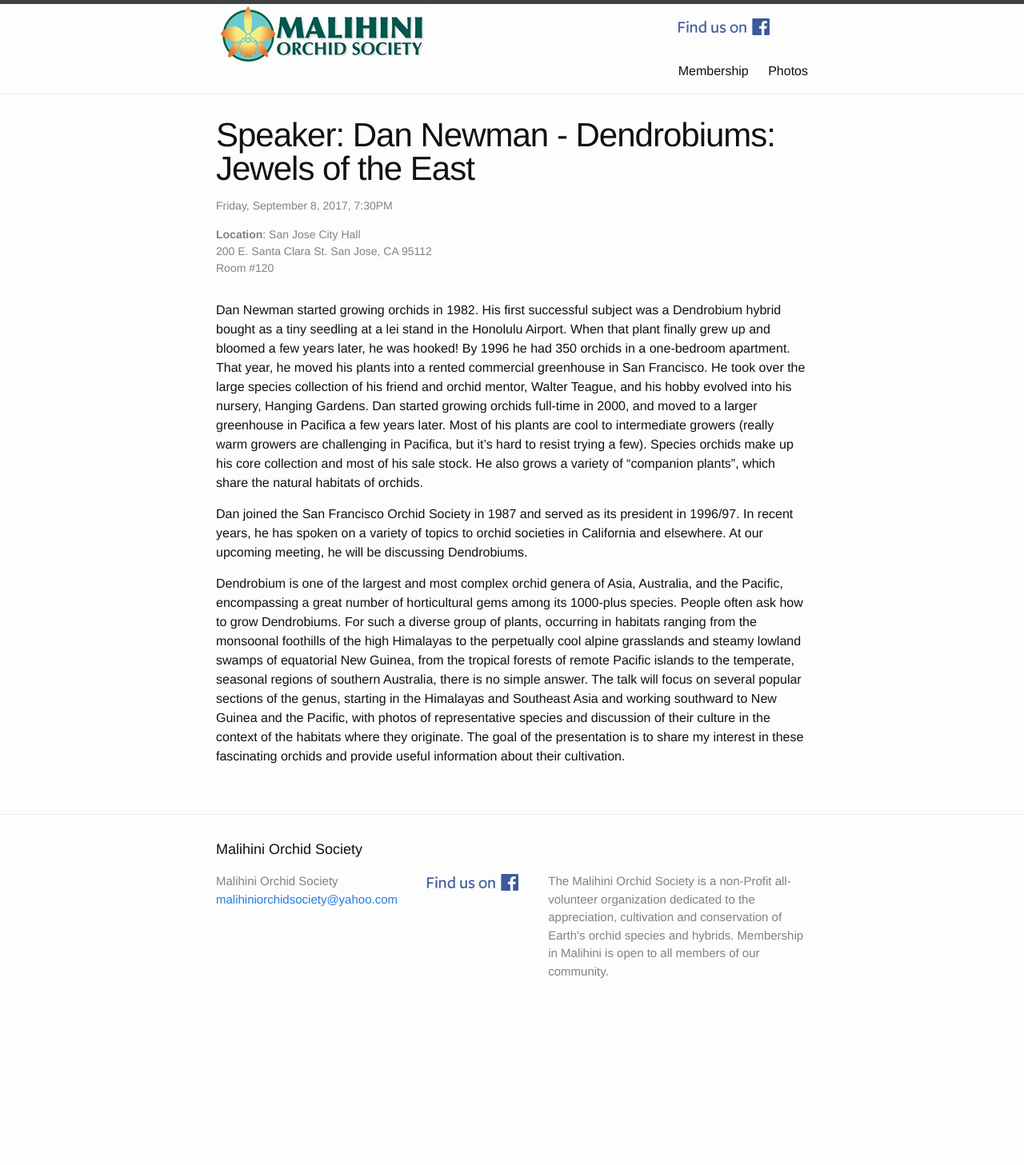
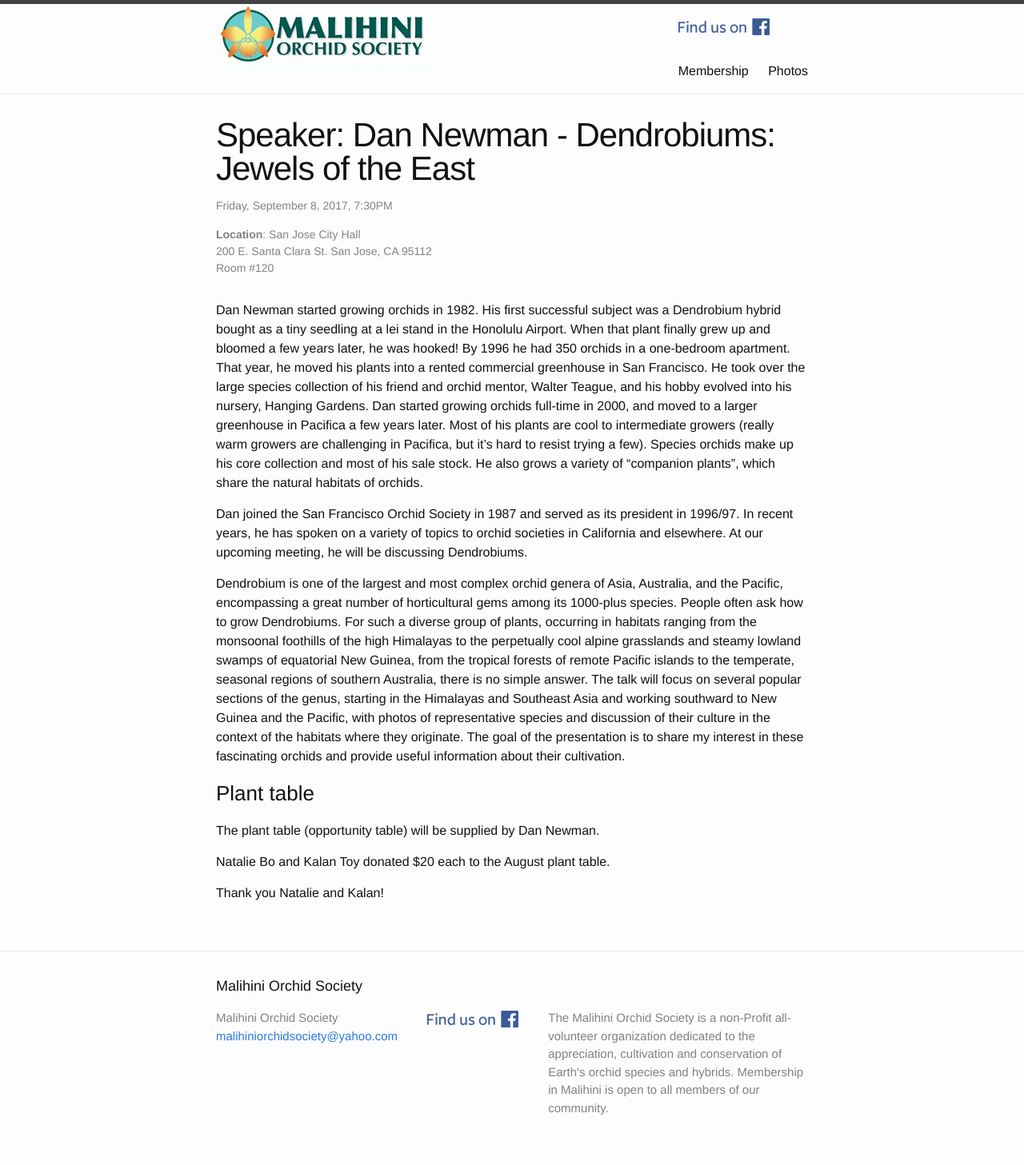
Before and after one commit to malihini/malihini.github.io, a Jekyll site: the page built from meeting/_posts/2017-09-08-meeting.md, in a window 1280 px wide. Shown: the whole page at 80% size. Built offline with Jekyll 4.4.1, drawn with Linux system fonts in a browser that asks for light colours; before the commit the page ends 1286 px from its top, so only the background shows below that.

Commit message:
September meeting

```diff
--- a/meeting/_posts/2017-09-08-meeting.md
+++ b/meeting/_posts/2017-09-08-meeting.md
@@ -41,3 +41,11 @@ their culture in the context of the habitats where they originate.
 The goal of the presentation is to share my interest in these
 fascinating orchids and provide useful information about their
 cultivation.
+
+### Plant table
+
+The plant table (opportunity table) will be supplied by Dan Newman.
+
+Natalie Bo and Kalan Toy donated $20 each to the August plant table.
+
+Thank you Natalie and Kalan!
```
